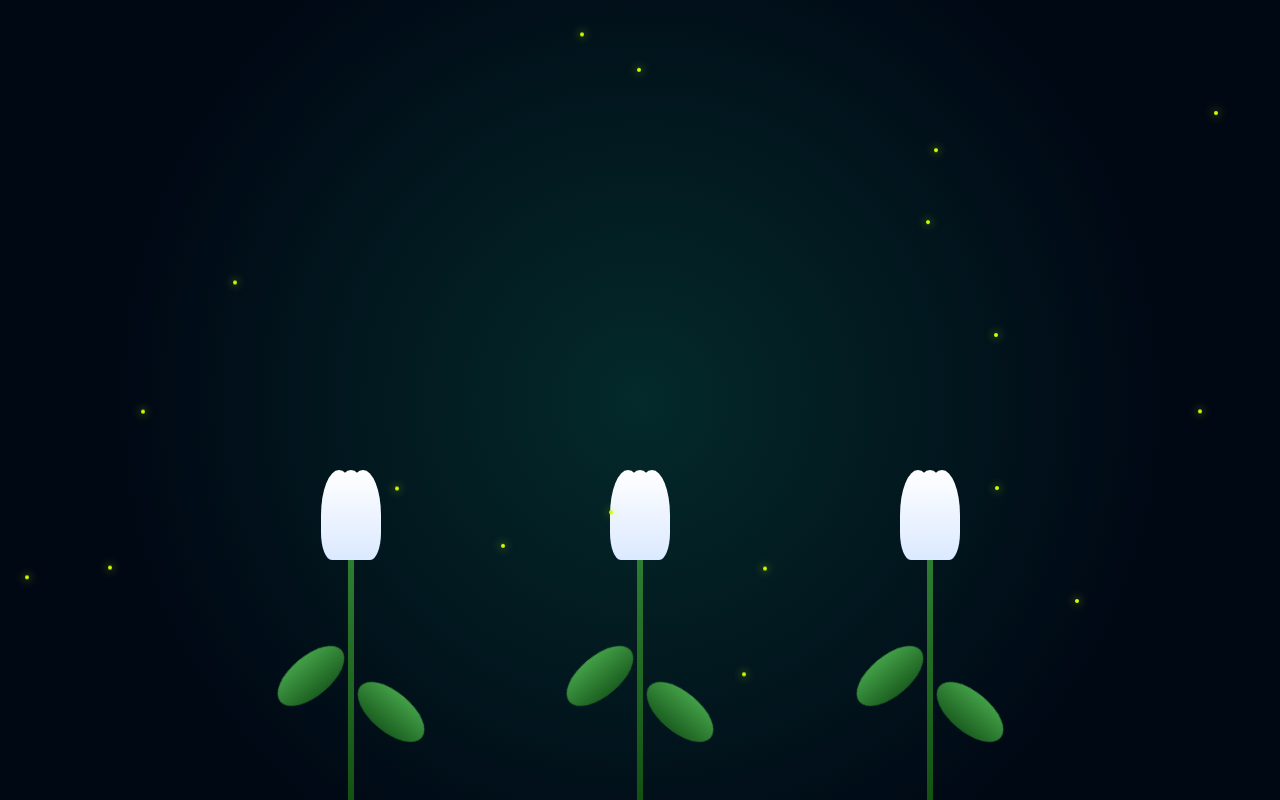
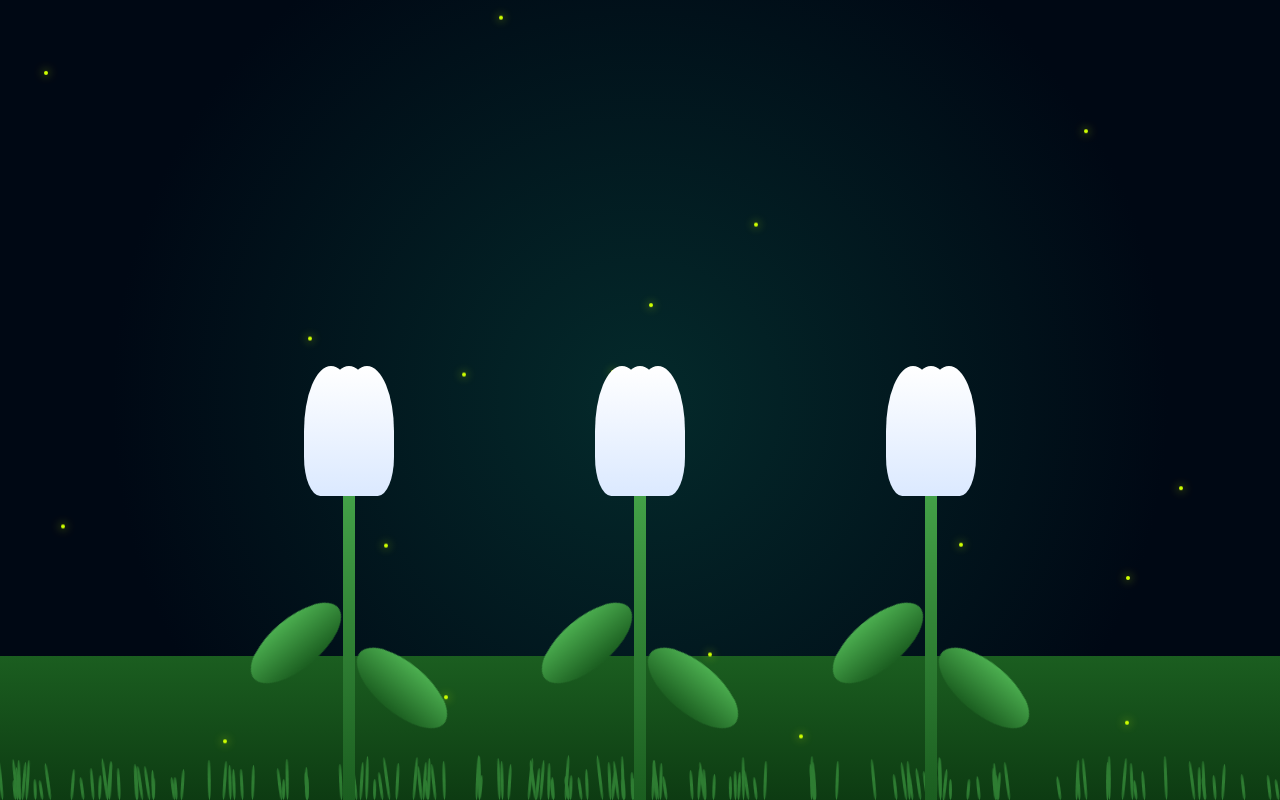
Before and after one commit to lacsyy/polpolflow, a plain HTML site: page index.html in a window 1280 px wide. Drawn offline with Linux system fonts and the light colour scheme.

Commit message:
final of the finals

```diff
--- a/index.html
+++ b/index.html
@@ -16,22 +16,51 @@ body{
   align-items:flex-end;
 }
 
+/* 🌿 Ground with Grass */
+.ground{
+  position:absolute;
+  bottom:0;
+  width:100%;
+  height:18vh;
+  background:linear-gradient(#1b5e20,#0d3b12);
+  overflow:hidden;
+}
+
+/* Grass blades */
+.grass{
+  position:absolute;
+  bottom:0;
+  width:3px;
+  height:30px;
+  background:#2e7d32;
+  border-radius:50%;
+  transform-origin:bottom;
+  animation:sway 3s ease-in-out infinite alternate;
+}
+
+@keyframes sway{
+  from{ transform:rotate(-8deg);}
+  to{ transform:rotate(8deg);}
+}
+
 /* Scene container */
 .scene{
   display:flex;
-  justify-content: space-evenly; /* FIXED */
+  justify-content: space-evenly;
   align-items:flex-end;
   width:100%;
   height:60vh;
-  padding:0 5vw; /* breathing room */
+  padding:0 5vw;
+  position:relative;
+  z-index:2;
 }
 
-/* STEM GROW */
+/* 🌷 Bigger Stem */
 .stem{
-  width:0.8vw;
-  max-width:6px;
-  height:30vh;
-  background:linear-gradient(#2e7d32,#145214);
+  width:1.5vw;
+  max-width:12px;
+  height:38vh;
+  background:linear-gradient(#43a047,#1b5e20);
   position:relative;
   transform-origin:bottom;
   transform:scaleY(0);
@@ -47,11 +76,11 @@ body{
 /* Leaves */
 .leaf{
   position:absolute;
-  width:8vw;
-  max-width:80px;
-  height:4vw;
-  max-height:40px;
-  background:linear-gradient(#43a047,#1b5e20);
+  width:10vw;
+  max-width:110px;
+  height:5vw;
+  max-height:50px;
+  background:linear-gradient(#4caf50,#1b5e20);
   border-radius:50%;
   opacity:0;
   animation: showLeaf 1s ease forwards;
@@ -59,13 +88,13 @@ body{
 }
 
 .leaf.left{
-  left:-6vw;
+  left:-8vw;
   top:40%;
   transform:rotate(-40deg);
 }
 
 .leaf.right{
-  right:-6vw;
+  right:-8vw;
   top:55%;
   transform:rotate(40deg);
 }
@@ -74,7 +103,7 @@ body{
   to{ opacity:1; }
 }
 
-/* Tulip head container */
+/* Flower container */
 .flower{
   position:absolute;
   bottom:100%;
@@ -87,12 +116,13 @@ body{
   to{ transform:scale(1); }
 }
 
+/* 🌷 Bigger Tulip */
 .tulip {
   position: relative;
-  width: 6vw;
-  max-width: 60px;
-  height: 9vw;
-  max-height: 90px;
+  width: 8vw;
+  max-width: 90px;
+  height: 12vw;
+  max-height: 130px;
   display:flex;
   justify-content:center;
   align-items:flex-end;
@@ -124,11 +154,8 @@ body{
   right: 0;
 }
 
-/* Bloom animation */
 @keyframes bloom {
-  to {
-    transform: scaleY(1);
-  }
+  to { transform: scaleY(1); }
 }
 
 /* Fireflies */
@@ -147,33 +174,31 @@ body{
   to{ transform: translateY(-60px);}
 }
 
-/* Mobile adjustment */
+/* 📱 Mobile */
 @media(max-width:768px){
 
-  .scene{
-    height:70vh;
-    justify-content: space-evenly;
-    padding:0 6vw;
-  }
-
   .stem{
-    width:1vw;
+    width:2vw;
+    height:35vh;
   }
 
   .tulip{
-    width:8vw;   /* reduced so they don't collide */
-    height:12vw;
+    width:12vw;
+    height:16vw;
   }
 
   .leaf{
-    width:10vw;
-    height:5vw;
+    width:14vw;
+    height:7vw;
   }
 
 }
 </style>
 </head>
 <body>
+
+<!-- Grass Ground -->
+<div class="ground" id="ground"></div>
 
 <div class="scene">
 
@@ -216,6 +241,20 @@ body{
 </div>
 
 <script>
+
+/* 🌿 Generate Grass */
+const ground = document.getElementById("ground");
+
+for(let i=0;i<150;i++){
+  const g=document.createElement("div");
+  g.className="grass";
+  g.style.left=Math.random()*100+"%";
+  g.style.height=20+Math.random()*25+"px";
+  g.style.animationDuration=2+Math.random()*2+"s";
+  ground.appendChild(g);
+}
+
+/* ✨ Fireflies */
 for(let i=0;i<20;i++){
   const f=document.createElement("div");
   f.className="firefly";
@@ -224,6 +263,7 @@ for(let i=0;i<20;i++){
   f.style.animationDuration=3+Math.random()*4+"s";
   document.body.appendChild(f);
 }
+
 </script>
 
 </body>
```
